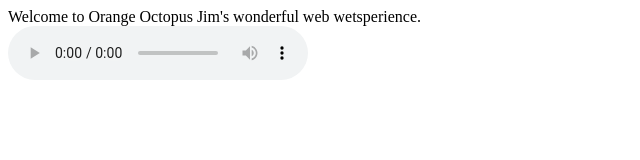
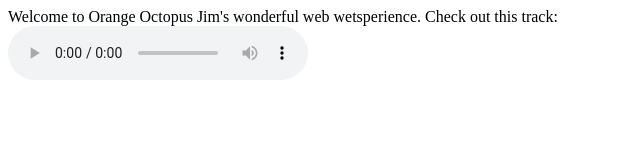
Before and after one commit to orangeoctopusjim/orangeoctopusjim.github.io, a React (Vite) app: page / in a window 1280 px wide. Shown: the top 160 px of the page, without its empty margins (0-640 px from the left). Built offline with nearby package versions, Linux system fonts and the light colour scheme.

Commit message:
Add "Check out this track" (test)

```diff
--- a/src/App.tsx
+++ b/src/App.tsx
@@ -2,6 +2,8 @@ function App() {
   return (
     <>
       Welcome to Orange Octopus Jim's wonderful web wetsperience.
+
+      Check out this track:
       <br />
       <audio controls src="ladybug.m4a">
         Spin
```
